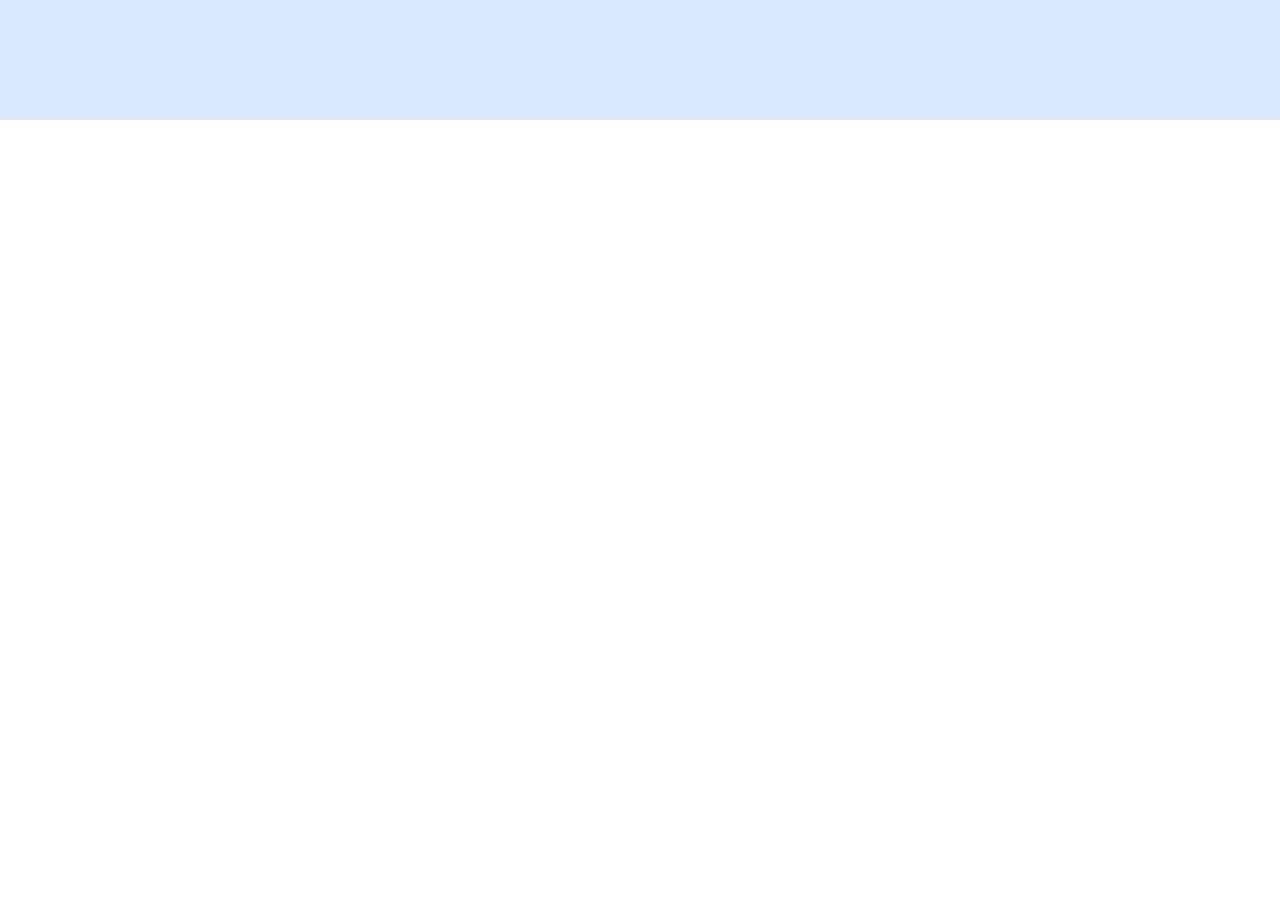
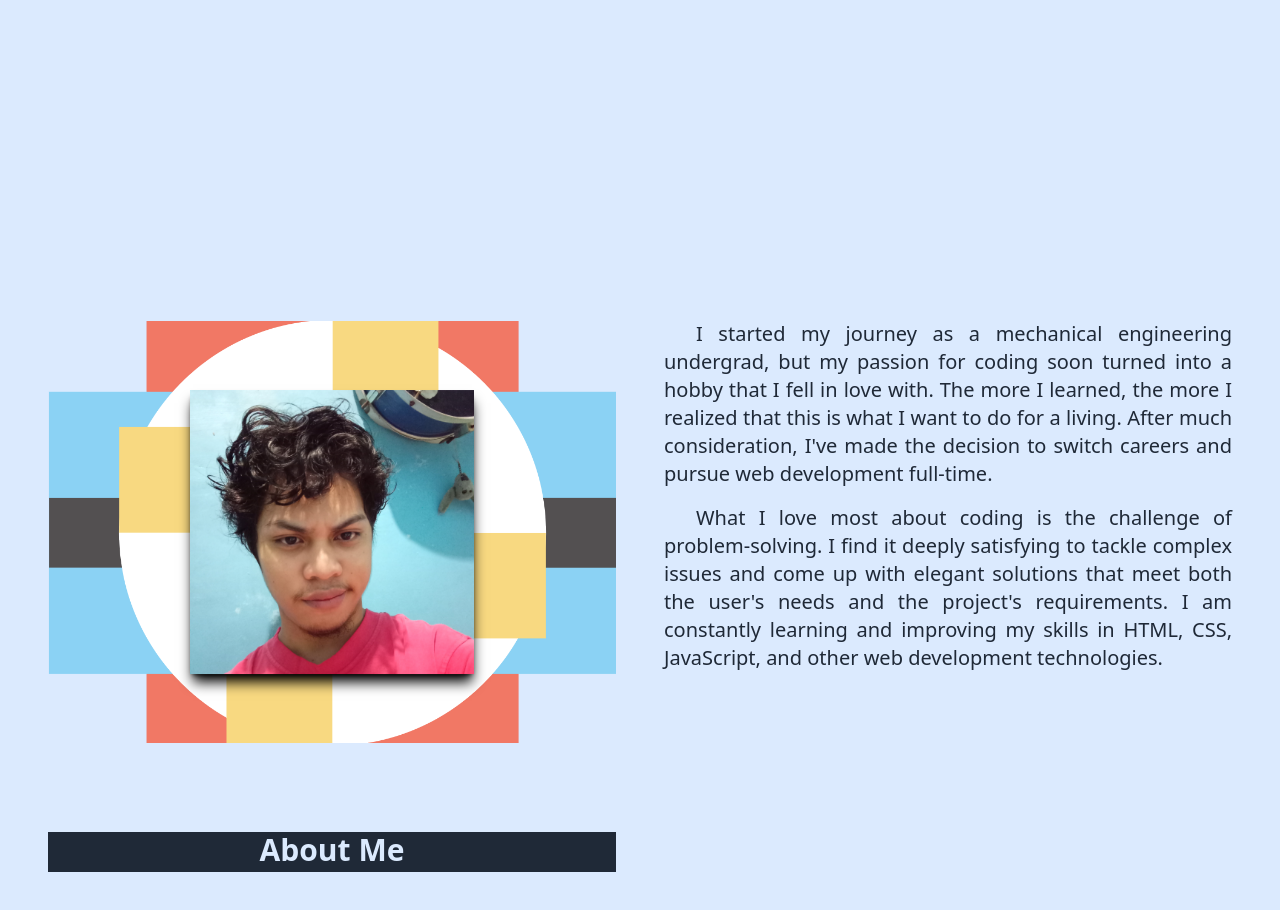
Before and after one commit to Froiod/Portfoliov3, a React (Vite) app: page / in a window 1280 px wide. Shown: the part 680-1590 px from the top of the page. Before the commit the page ends 800 px from the top, so only its background shows below. Built offline with nearby package versions, Linux system fonts and the light colour scheme.

Commit message:
about me setion

```diff
--- a/src/App.jsx
+++ b/src/App.jsx
@@ -1,13 +1,15 @@
 import './App.css'
+import About from './components/About'
 import Hero from './components/Hero'
 import Navbar from './components/Navbar'
 
 function App() {
 
   return (
-    <div className="App">
+    <div className="App bg-blue-100">
       <Navbar />
       <Hero />
+      <About />
     </div>
   )
 }
--- /dev/null
+++ b/src/components/About.jsx
@@ -0,0 +1,26 @@
+import frame from '../assets/Frame.png'
+import profile from '../assets/Profile.jpg'
+
+const About = () => {
+  return (
+    <section className="flex flex-col lg:h-[100vh] lg:flex-row px-12 text-gray-800">
+      <div className="flex flex-col justify-center relative lg:w-1/2 lg:items-center">
+        <div className='relative flex items-center justify-center mt-6'>
+          <img src={frame} alt="" className='absolute' />
+          <img src={profile} alt="" className='scale-50 z-10 shadow-xl shadow-black'/>
+        </div>
+        <h1 className='text-blue-100 bg-gray-800 text-3xl font-bold absolute bottom-12 w-full text-center pb-1'>About Me</h1>
+      </div>
+      <div className="flex flex-col justify-center items-center text-base sm:text-lg md:text-xl pb-12 lg:w-1/2 lg:items-center lg:ml-12 space-y-4">
+        <p className='text-justify indent-8'>
+          I started my journey as a mechanical engineering undergrad, but my passion for coding soon turned into a hobby that I fell in love with. The more I learned, the more I realized that this is what I want to do for a living. After much consideration, I've made the decision to switch careers and pursue web development full-time.
+        </p>
+        <p className='text-justify indent-8'>
+          What I love most about coding is the challenge of problem-solving. I find it deeply satisfying to tackle complex issues and come up with elegant solutions that meet both the user's needs and the project's requirements. I am constantly learning and improving my skills in HTML, CSS, JavaScript, and other web development technologies.
+        </p>
+      </div>
+    </section>
+  )
+}
+
+export default About
--- a/src/components/Hero.jsx
+++ b/src/components/Hero.jsx
@@ -3,7 +3,7 @@ import hero2 from '../assets/hero2.png'
 
 const Hero = () => {
   return (
-    <section className="h-[100vh] flex items-center justify-between bg-blue-100 px-12">
+    <section className="h-[100vh] flex items-center justify-between px-12">
       <div className="pt-12 z-10">
         <div className="text-left space-y-6 ">
           <h1 className="text-4xl sm:text-5xl md:text-6xl xl:text-7xl font-black text-gray-800">
```
Also changed, not shown: src/assets/Profile.jpg (added), src/assets/frame.png (added).
